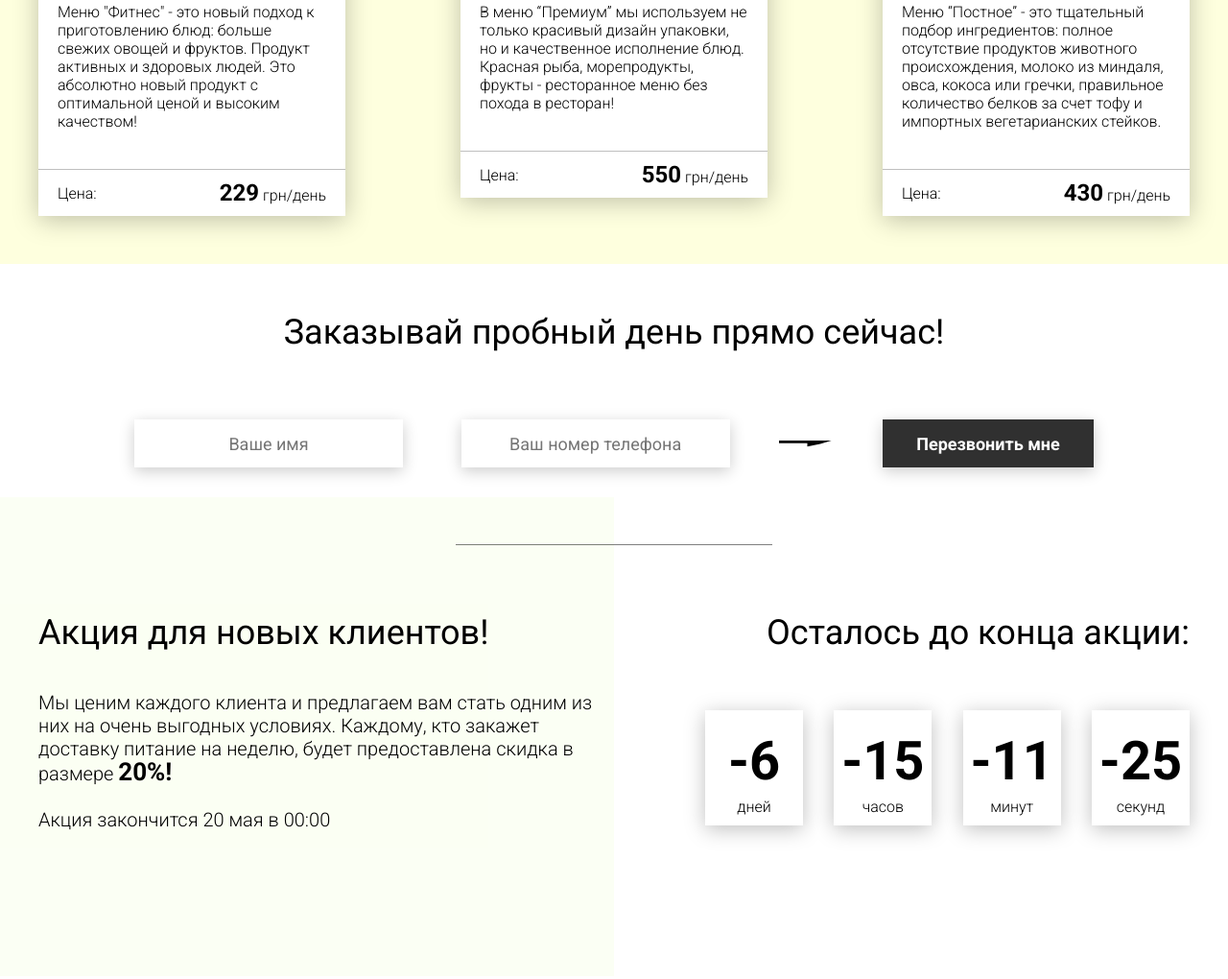
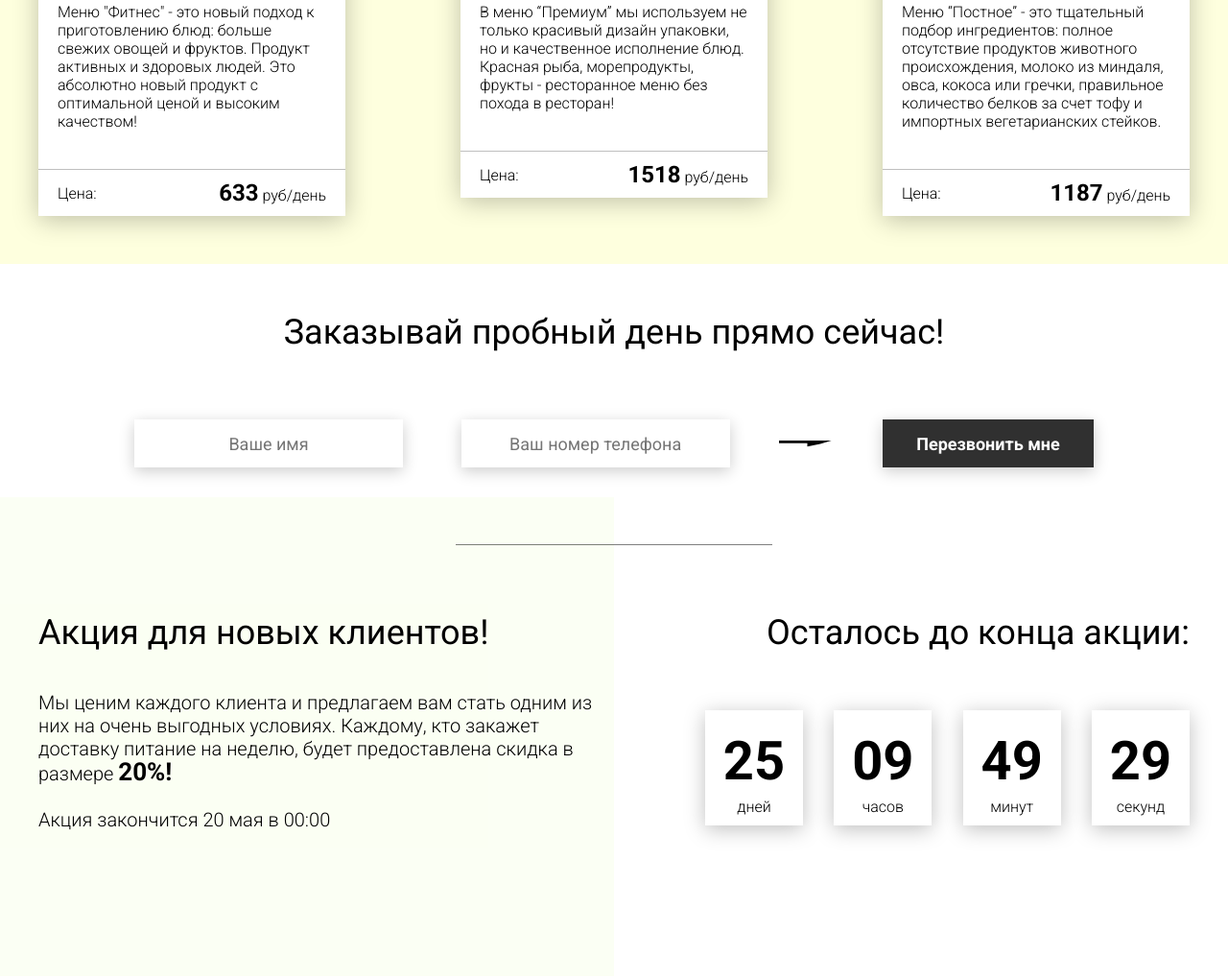
Before and after one commit to razor267/Food_delivery, a website: page dist/index.html in a window 1280 px wide. Shown: the part 2674-3694 px from the top of the page at 96% size. Drawn offline with nearby package versions, Linux system fonts and the light colour scheme; files that its build step writes are made by us from their sources; files whose address does not match are found by name.

Commit message:
use classes. LES 48

```diff
--- a/dist/index.html
+++ b/dist/index.html
@@ -195,7 +195,7 @@
 
     <div class="menu__field">
         <div class="container">
-            <div class="menu__item">
+            <!--<div class="menu__item">
                 <img src="img/tabs/vegy.jpg" alt="vegy">
                 <h3 class="menu__item-subtitle">Меню "Фитнес"</h3>
                 <div class="menu__item-descr">Меню "Фитнес" - это новый подход к приготовлению блюд: больше свежих
@@ -233,7 +233,7 @@
                     <div class="menu__item-cost">Цена:</div>
                     <div class="menu__item-total"><span>430</span> грн/день</div>
                 </div>
-            </div>
+            </div>-->
         </div>
     </div>
 </div>
--- a/dist/js/script.js
+++ b/dist/js/script.js
@@ -41,7 +41,7 @@ document.addEventListener('DOMContentLoaded', () => {
 
     //timer
 
-    const deadline = '2021-12-31'
+    const deadline = '2022-01-31'
 
     function getTimeRemaining(endtime) {
         const t = Date.parse(endtime) - Date.parse(new Date()),
@@ -130,7 +130,7 @@ document.addEventListener('DOMContentLoaded', () => {
         }
     });
 
-    const modalTimerId = setTimeout(openModal, 5000);
+    // const modalTimerId = setTimeout(openModal, 5000);
 
     function showModalByScroll() {
         if (window.pageYOffset + document.documentElement.clientHeight >= document.documentElement.scrollHeight) {
@@ -140,4 +140,73 @@ document.addEventListener('DOMContentLoaded', () => {
     }
 
     window.addEventListener('scroll', showModalByScroll);
+
+    // use classes for menu card
+
+    class MenuCard {
+        constructor(src, alt, title, descr, price, parentSelector) {
+            this.src = src;
+            this.alt = alt;
+            this.title = title;
+            this.descr = descr;
+            this.price = price;
+            this.parent = document.querySelector(parentSelector);
+            this.transfer = 2.76;
+            this.changeToRub();
+        }
+
+        changeToRub() {
+            this.price = Math.ceil(this.price * this.transfer);
+        }
+
+        render() {
+            const element = document.createElement('div');
+            element.innerHTML = `
+                <div class="menu__item">
+                    <img src=${this.src} alt=${this.alt}>
+                    <h3 class="menu__item-subtitle">${this.title}</h3>
+                    <div class="menu__item-descr">${this.descr}
+                    </div>
+                    <div class="menu__item-divider"></div>
+                    <div class="menu__item-price">
+                        <div class="menu__item-cost">Цена:</div>
+                        <div class="menu__item-total"><span>${this.price}</span> руб/день</div>
+                    </div>
+                </div>
+            `;
+            this.parent.append(element);
+        }
+    }
+
+    new MenuCard(
+        'img/tabs/vegy.jpg',
+        'vegy',
+        'Меню "Фитнес"',
+        'Меню "Фитнес" - это новый подход к приготовлению блюд: больше свежих овощей и фруктов. Продукт ' +
+        'активных и здоровых людей. Это абсолютно новый продукт с оптимальной ценой и высоким качеством!',
+        229,
+        '.menu .container'
+    ).render();
+
+    new MenuCard(
+        'img/tabs/elite.jpg',
+        'elite',
+        'Меню “Премиум”',
+        'В меню “Премиум” мы используем не только красивый дизайн упаковки, но' +
+        ' и качественное исполнение блюд. Красная рыба, морепродукты, фрукты - ресторанное' +
+        ' меню без похода в ресторан!',
+        550,
+        '.menu .container'
+    ).render();
+
+    new MenuCard(
+        'img/tabs/post.jpg',
+        'post',
+        'Меню "Постное"',
+        'Меню “Постное” - это тщательный подбор ингредиентов: полное отсутствие' +
+        ' продуктов животного происхождения, молоко из миндаля, овса, кокоса или гречки,' +
+        ' правильное количество белков за счет тофу и импортных вегетарианских стейков.',
+        430,
+        '.menu .container'
+    ).render();
 });
```
